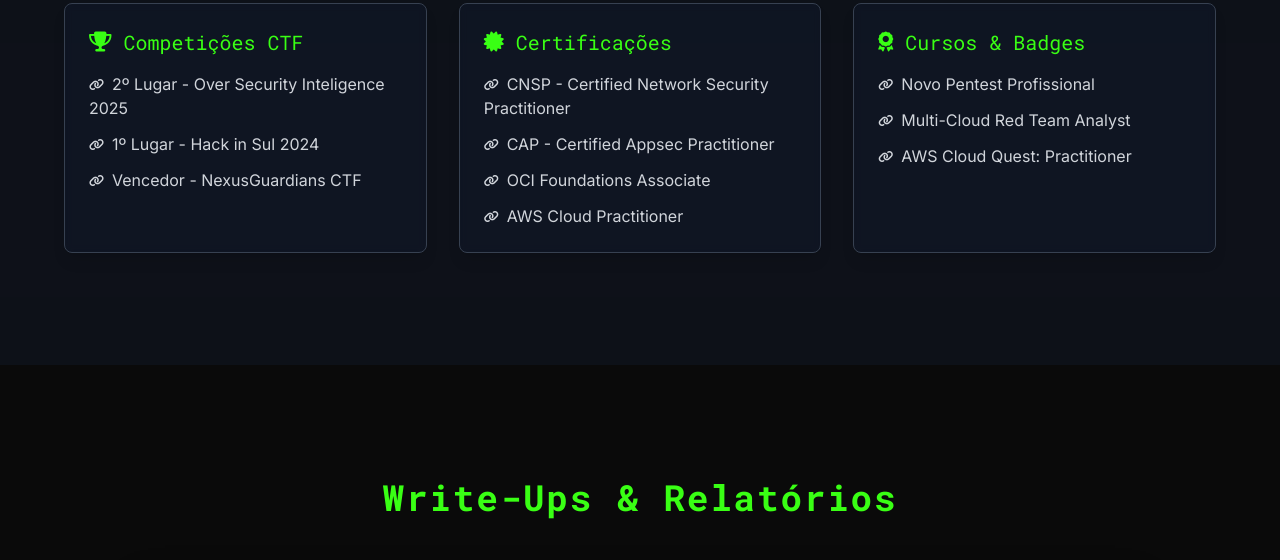
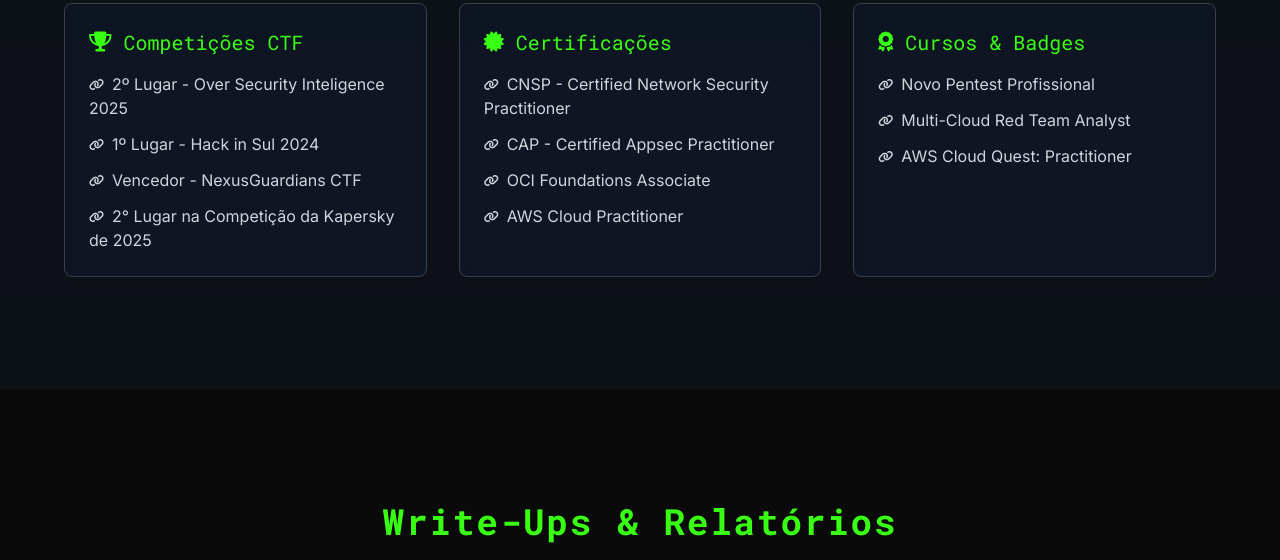
Before and after one commit to DaniloSilvaDeOliveira/Whoami, a plain HTML site: page index.html in a window 1280 px wide. Shown: the part 2498-3058 px from the top of the page. Drawn offline with nearby package versions, Linux system fonts and the light colour scheme.

Commit message:
Update index.html

```diff
--- a/index.html
+++ b/index.html
@@ -282,8 +282,11 @@
                                 <li><a href="https://www.linkedin.com/posts/over-security-intelligence_parab%C3%A9ns-aos-ganhadores-do-nosso-desafio-activity-7335460328740171777-fl7Z?utm_source=share&utm_medium=member_desktop&rcm=ACoAACg1cTIBAkJubGAYV4UrEDu6-AH4CxGD6e0" target="_blank" rel="noopener noreferrer" class="hover:text-neon-green transition-colors"><i class="fas fa-link fa-xs mr-2"></i>2º Lugar - Over Security Inteligence 2025</a></li>
                                 <li><a href="https://www.linkedin.com/posts/bruno-bulle_compassuol-hackincariri-hackinsul-activity-7203376704583565313-Q7Ak?utm_source=share&utm_medium=member_desktop&rcm=ACoAACg1cTIBAkJubGAYV4UrEDu6-AH4CxGD6e0" target="_blank" rel="noopener noreferrer" class="hover:text-neon-green transition-colors"><i class="fas fa-link fa-xs mr-2"></i>1º Lugar - Hack in Sul 2024</a></li>
                                 <li><a href="https://www.linkedin.com/posts/danilosilvadeoliveira_activity-7194418422867226624-pzyh?utm_source=share&utm_medium=member_desktop&rcm=ACoAACg1cTIBAkJubGAYV4UrEDu6-AH4CxGD6e0" target="_blank" rel="noopener noreferrer" class="hover:text-neon-green transition-colors"><i class="fas fa-link fa-xs mr-2"></i>Vencedor - NexusGuardians CTF</a></li>
+                                <li><a href="https://www.linkedin.com/posts/protevo_conquista-no-ctf-da-kaspersky-nos-dias-activity-7368649609696530432-yQpw?utm_source=share&utm_medium=member_desktop&rcm=ACoAACg1cTIBAkJubGAYV4UrEDu6-AH4CxGD6e0" target="_blank" rel="noopener noreferrer" class="hover:text-neon-green transition-colors"><i class="fas fa-link fa-xs mr-2"></i>2° Lugar na Competição da Kapersky de 2025</a></li>
+
                             </ul>
                         </div>
+
                         <!-- Card Conquista -->
                         <div class="bg-gray-900/70 backdrop-blur-sm border border-gray-700 rounded-lg p-6 shadow-lg hover:border-neon-green transition-all duration-300 flex flex-col">
                             <h3 class="text-xl font-hacker text-neon-green mb-4 flex items-center gap-3"><i class="fas fa-certificate"></i> Certificações</h3>
```
